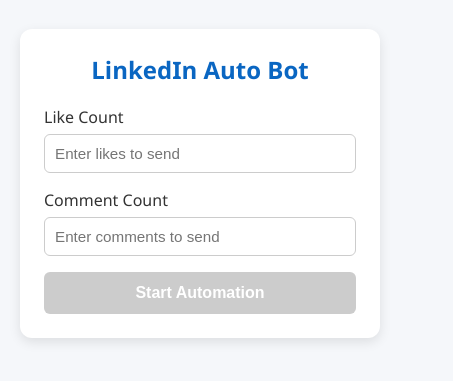
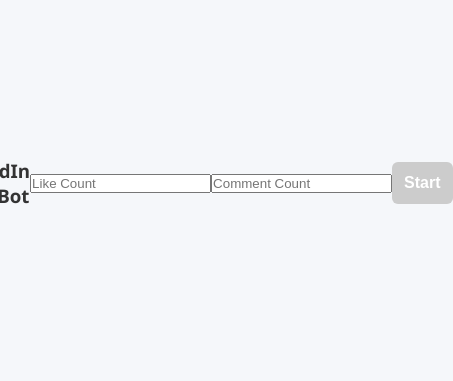
Before and after one commit to msudipta888/chrome-extension, a browser extension: page popup.html in a window 400 px wide. Shown: the part 239-620 px from the top of the page, 453 px wide, since content can reach past the window. Drawn offline with Linux system fonts and the light colour scheme.

Commit message:
Update popup.html

```diff
--- a/popup.html
+++ b/popup.html
@@ -1,29 +1,14 @@
 <!DOCTYPE html>
-<html lang="en">
+<html>
 <head>
-  <meta charset="UTF-8" />
-  <meta http-equiv="X-UA-Compatible" content="IE=edge" />
-  <meta name="viewport" content="width=device-width, initial-scale=1.0" />
   <title>LinkedIn Auto Bot</title>
-  <link rel="stylesheet" href="./style.css" />
+ <link rel="stylesheet" href="./style.css">
 </head>
 <body>
-  <div class="container">
-    <header>
-      <h1>LinkedIn Auto Bot</h1>
-    </header>
-    <div class="controls">
-      <div class="field">
-        <label for="likeCount">Like Count</label>
-        <input type="number" id="likeCount" min="1" placeholder="Enter likes to send" />
-      </div>
-      <div class="field">
-        <label for="commentCount">Comment Count</label>
-        <input type="number" id="commentCount" min="0" placeholder="Enter comments to send" />
-      </div>
-      <button id="startBtn" disabled>Start Automation</button>
-    </div>
-  </div>
+  <h3>LinkedIn Auto Bot</h3>
+  <input type="number" id="likeCount" placeholder="Like Count" min="1" />
+  <input type="number" id="commentCount" placeholder="Comment Count" min="0" />
+  <button id="startBtn" disabled>Start</button>
 
   <script src="popup.js"></script>
 </body>
```
